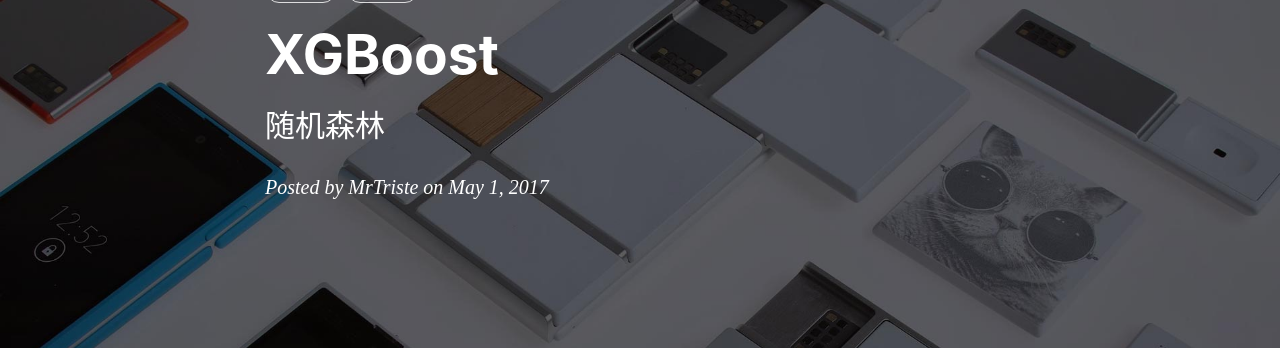
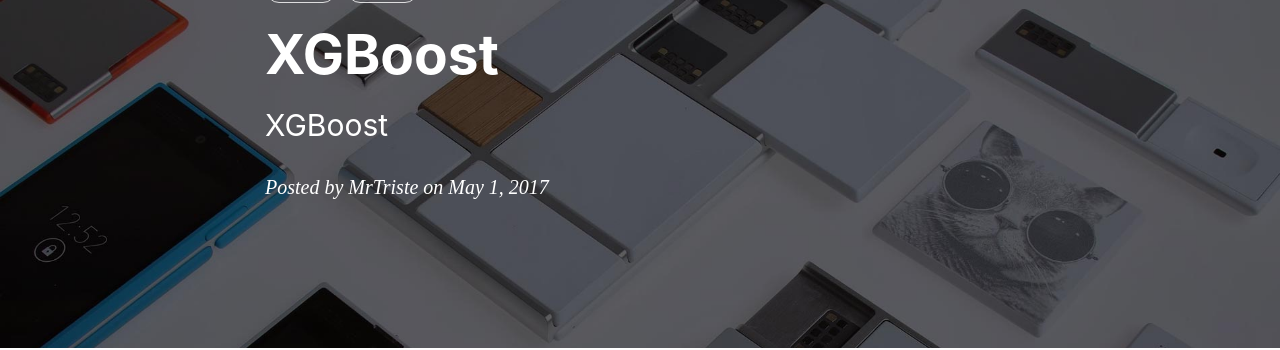
Before and after one commit to Mrtriste/Mrtriste.github.io, a Jekyll site: the page built from _posts/2017-5-1-XGBoost.md, in a window 1280 px wide and 900 px high. Shown: the part 175-525 px from the top of the window. Built offline with Jekyll 4.4.1, drawn with Linux system fonts in a browser that asks for light colours; nearby versions of some CDN libraries; formulas are drawn with MathJax 3; comment, search, counter and statistics services are not loaded.

Commit message:
add xgboost

```diff
--- a/_posts/2017-5-1-XGBoost.md
+++ b/_posts/2017-5-1-XGBoost.md
@@ -1,7 +1,7 @@
 ---
 layout:     post
 title:      "XGBoost"
-subtitle:   "随机森林"
+subtitle:   "XGBoost"
 date:       2017-05-01
 author:     "MrTriste"
 header-img: "img/post-bg-js-module.jpg"
```
